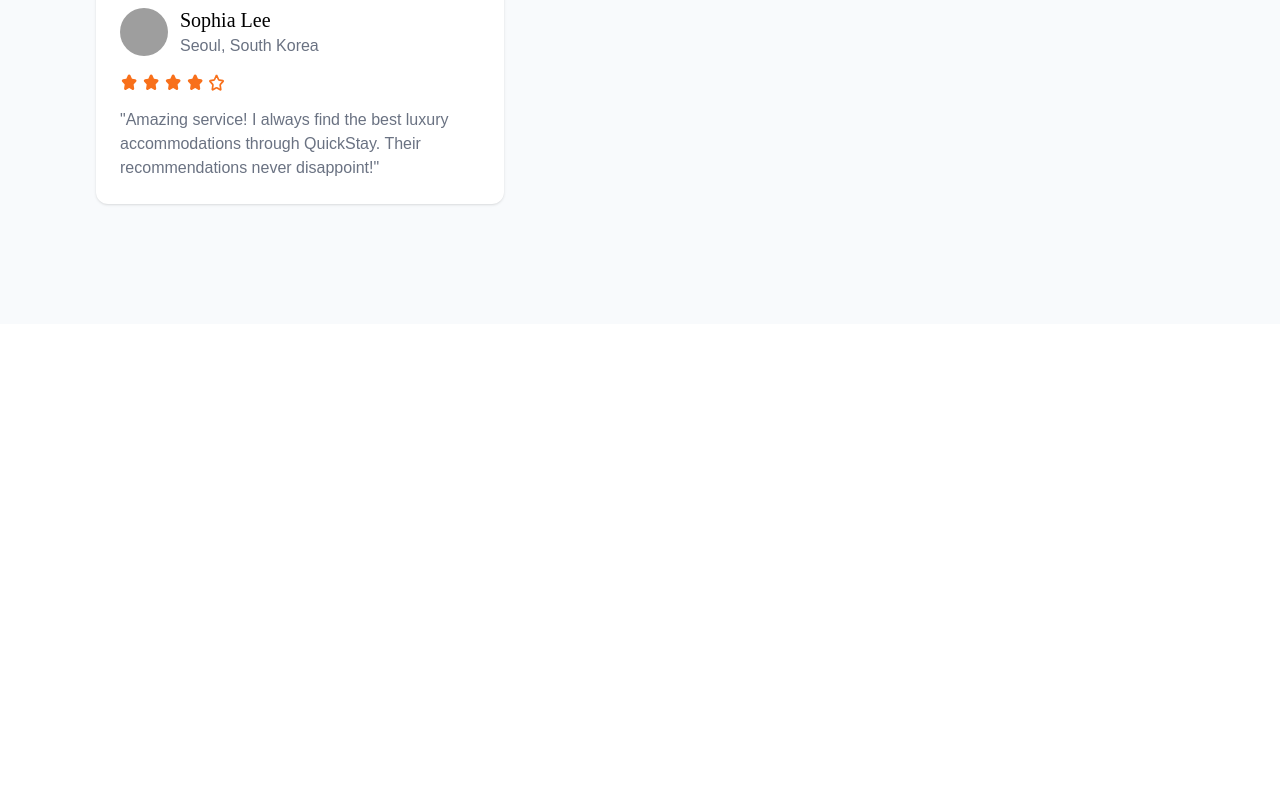
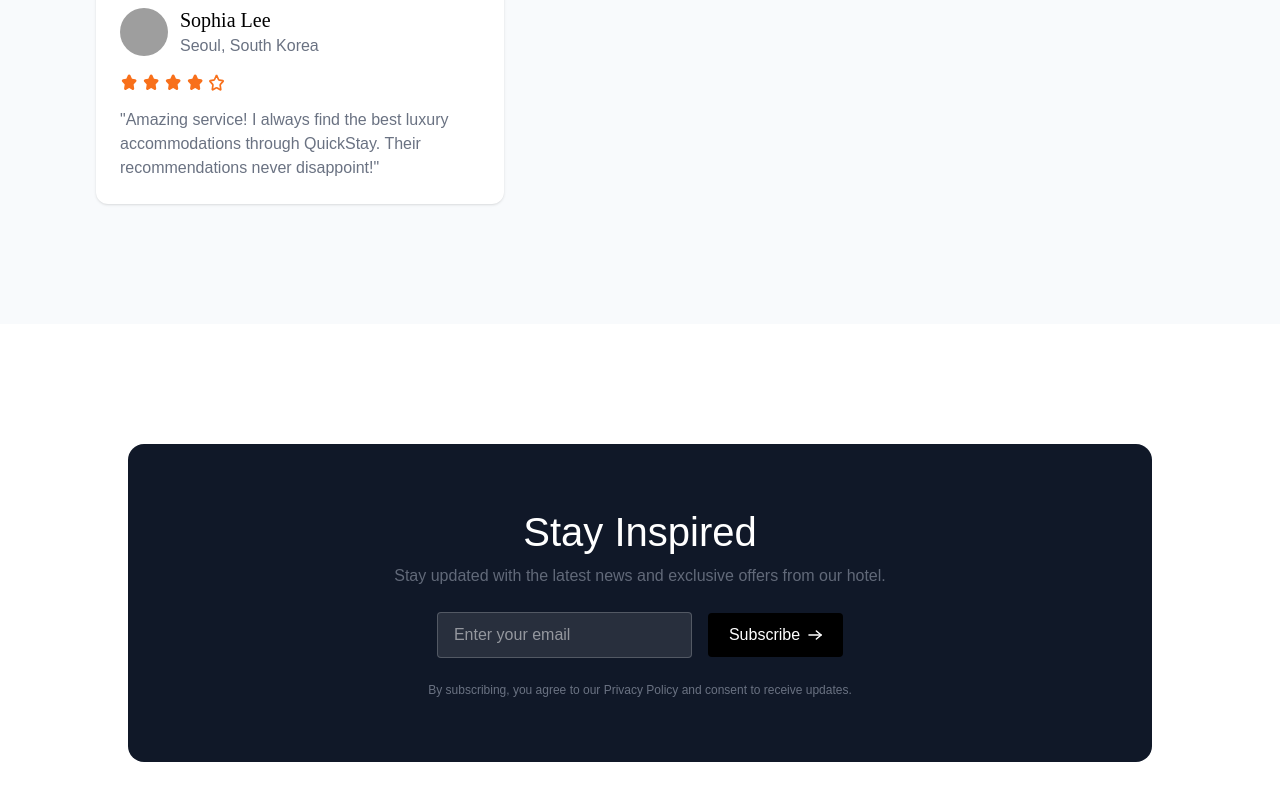
Before and after one commit to 01110011suhail/Rooomy, a React (Vite) app in the folder client/: page / in a window 1280 px wide. Shown: the part 3070-3870 px from the top of the page. Before the commit the page ends 3394 px from the top, so only its background shows below. Built offline with nearby package versions, Linux system fonts and the light colour scheme; no server answers; grey boxes are pictures that could not be loaded.

Commit message:
NewsLetter

```diff
--- /dev/null
+++ b/client/src/components/Footer.jsx
@@ -0,0 +1,9 @@
+import React from 'react'
+
+const Footer = () => {
+  return (
+    <div>Footer</div>
+  )
+}
+
+export default Footer
--- /dev/null
+++ b/client/src/components/NewsLetter.jsx
@@ -0,0 +1,22 @@
+import React from 'react'
+import { assets } from '../assets/assets'
+import Title from './Title'
+
+const NewsLetter = () => {
+  return (
+         <div className="flex flex-col items-center max-w-5xl lg:w-full rounded-2xl px-4 py-12 md:py-16 mx-2 lg:mx-auto my-30 bg-gray-900 text-white">
+            <Title title={'Stay Inspired'}
+            subTitle={'Stay updated with the latest news and exclusive offers from our hotel.'}/>
+
+            <div className="flex flex-col md:flex-row items-center justify-center gap-4 mt-6">
+                <input type="text" className="bg-white/10 px-4 py-2.5 border border-white/20 rounded outline-none max-w-66 w-full" placeholder="Enter your email" />
+                <button className="flex items-center justify-center gap-2 group bg-black px-4 md:px-7 py-2.5 rounded active:scale-95 transition-all">Subscribe
+                    <img src={assets.arrowIcon} alt="arrow-icon" className='w-3.5 invert group-hover:translate-x-1 transition-all' />
+                </button>
+            </div>
+            <p className="text-gray-500 mt-6 text-xs text-center">By subscribing, you agree to our Privacy Policy and consent to receive updates.</p>
+        </div>
+  )
+}
+
+export default NewsLetter
--- a/client/src/pages/Home.jsx
+++ b/client/src/pages/Home.jsx
@@ -4,6 +4,7 @@
 import FeaturedDestination from '../components/FeaturedDestination.jsx'
 import ExclusiveOffer from '../components/ExclusiveOffer.jsx'
 import Testimonial from '../components/Testimonial.jsx'
+import NewsLetter from '../components/NewsLetter.jsx'
 
 const Home = () => {
   return (
@@ -12,6 +13,7 @@
         <FeaturedDestination />
         <ExclusiveOffer />
         <Testimonial />
+        <NewsLetter />
     </>
   )
 }
```
